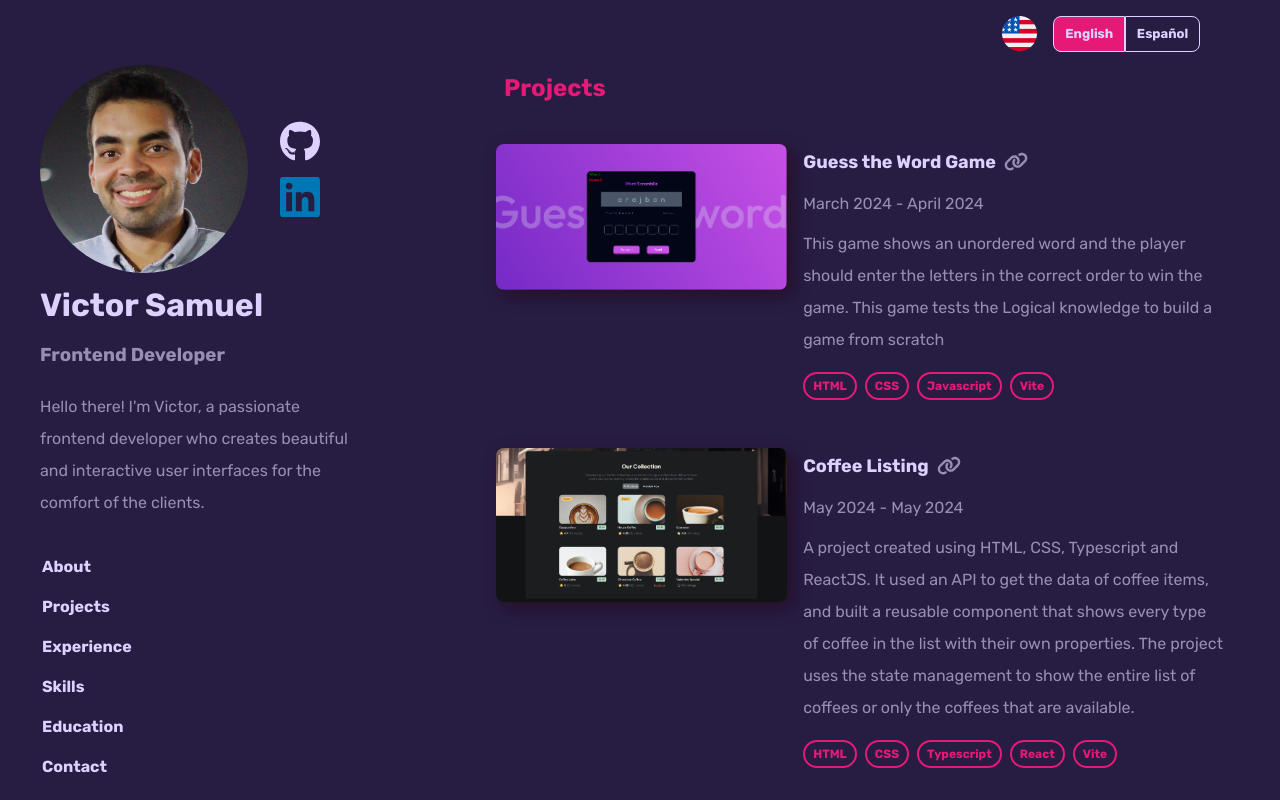
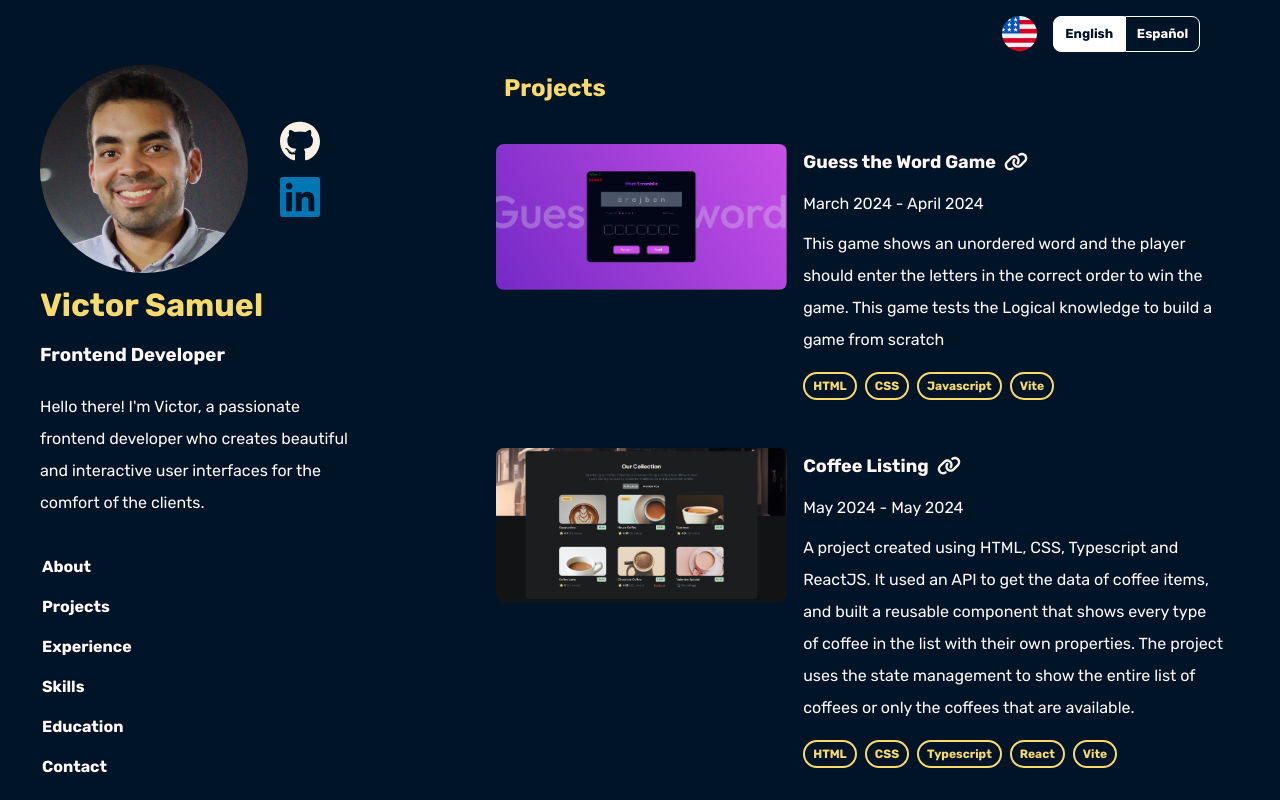
Before and after one commit to Viikudev/portfolio, a Next.js app: page / in a window 1280 px wide. Shown: the top 800 px of the page. Built offline with nearby package versions, Linux system fonts and the light colour scheme.

Commit message:
style: change main and background color

```diff
--- a/app/globals.css
+++ b/app/globals.css
@@ -4,7 +4,7 @@
 
 ::selection {
   color: #ded1ff;
-  background: #e61976;
+  background: blue;
 }
 
 button {
@@ -25,11 +25,11 @@ a {
 html,
 body {
   scroll-behavior: smooth;
-  scrollbar-color: #e61976 #ded1ff;
+  scrollbar-color: #f4d58d #001427;
   scrollbar-width: auto;
   line-height: 2;
-  color: #988db3;
-  background-color: #271c42;
+  color: #d3d3d3;
+  background-color: #001427;
   margin: 0;
   margin-top: 1rem;
   padding: 0;
--- a/app/page.module.css
+++ b/app/page.module.css
@@ -3,7 +3,8 @@
 }
 
 .languageContainer input:checked + label {
-  background-color: #e61976;
+  background-color: white;
+  color: #001427;
 }
 
 .languageContainer {
@@ -24,13 +25,13 @@
 }
 
 .englishOption {
-  border: 1px solid #ded1ff;
+  border: 1px solid white;
   border-radius: 0.5rem 0 0 0.5rem;
   padding: 0.25rem;
 }
 
 .spanishOption {
-  border: 1px solid #ded1ff;
+  border: 1px solid white;
   border-radius: 0 0.5rem 0.5rem 0;
   padding: 0.25rem;
 }
@@ -41,6 +42,10 @@
   font-size: small;
   font-weight: bold;
   cursor: pointer;
+}
+
+.selectedLang {
+  color: #001427;
 }
 
 .main {
@@ -131,17 +136,17 @@
 
 .author,
 .position {
-  color: #ded1ff;
+  color: #f9db6d;
   margin: 0;
   font-weight: bold;
 }
 
 .position {
-  color: #988db3;
+  color: #fff7f8;
 }
 
 .introduction {
-  color: #988db3;
+  color: #fff7f8;
   width: 20rem;
 }
 
@@ -160,7 +165,7 @@
 .link {
   padding-inline: 0.125rem;
   text-decoration: none;
-  color: #ded1ff;
+  color: #fff7f8;
   font-weight: bold;
   /* border-bottom: 2px solid #ded1ff; */
   transition: 100ms ease-in;
@@ -168,8 +173,8 @@
 
 .link:hover {
   margin-inline: 0.5rem;
-  border-bottom: 2px solid #e61976;
-  color: #e61976;
+  border-bottom: 2px solid #f9db6d;
+  color: #f9db6d;
 }
 
 .description {
@@ -235,7 +240,7 @@
 }
 
 .bright {
-  color: #ded1ff;
+  color: #fff7f8;
 }
 
 .brittany {
--- a/styles/Contact.module.css
+++ b/styles/Contact.module.css
@@ -1,7 +1,6 @@
 .contact {
   padding: 0.5rem;
   border-radius: 0.5rem;
-  background-color: #271c42;
   border: 0;
   width: fit-content;
   display: flex;
@@ -12,7 +11,7 @@
 }
 
 .contact:hover {
-  background-color: #34294f;
+  background-color: #708d8119;
 }
 
 .socialTitle {
@@ -30,11 +29,11 @@
 
 .contact:hover .actionImg {
   transform: translate(0, -0.25rem);
-  fill: #e61976;
+  fill: #f4d58d;
 }
 
 .actionImg {
-  fill: #988db3;
+  fill: #faf0e6;
   width: 1.5rem;
   transition: 100ms ease-in;
 }
@@ -48,5 +47,5 @@
 }
 
 .bright {
-  color: #ded1ff;
+  color: #faf0e6;
 }
--- a/styles/EducationCard.module.css
+++ b/styles/EducationCard.module.css
@@ -4,12 +4,12 @@
 
 .title {
   font-size: 1.125rem;
-  color: #ded1ff;
+  color: #fff7f8;
 }
 
 .degree {
   font-weight: 400;
-  color: #988db3;
+  color: #fff7f8;
 }
 
 .noMargin {
--- a/styles/ExperienceCard.module.css
+++ b/styles/ExperienceCard.module.css
@@ -13,7 +13,7 @@
 
 .title {
   font-size: 1.125rem;
-  color: #ded1ff;
+  color: #fff7f8;
 }
 
 .tags {
--- a/styles/ProjectCard.module.css
+++ b/styles/ProjectCard.module.css
@@ -1,5 +1,5 @@
 .projectCard {
-  color: #988db3;
+  color: #fff7f8;
   text-decoration: none;
   margin-left: 2.5rem;
   padding: 1rem;
@@ -11,7 +11,7 @@
 
 .projectCard:hover {
   border-radius: 0.5rem;
-  background-color: #34294f;
+  background-color: #708d8119;
 }
 
 .info {
@@ -22,7 +22,7 @@
 
 .projectCard:hover .linkImg {
   transform: translate(0, -0.25rem);
-  fill: #e61976;
+  fill: #f4d58d;
 }
 
 .titleContainer {
@@ -34,11 +34,11 @@
 .title {
   font-size: 1.125rem;
   height: fit-content;
-  color: #ded1ff;
+  color: #fff7f8;
 }
 
 .linkImg {
-  fill: #988db3;
+  fill: #faf0e6;
   width: 1.5rem;
   transition: 100ms ease-in;
 }
@@ -50,7 +50,6 @@
 }
 
 .img {
-  box-shadow: 0.375rem 0.375rem 1rem #25041385;
   border-radius: 0.5rem;
   width: 40%;
   height: 40%;
--- a/styles/Section.module.css
+++ b/styles/Section.module.css
@@ -3,7 +3,7 @@
   margin: 0;
   font-size: 1.5rem;
   font-weight: bold;
-  color: #e61976;
+  color: #f9db6d;
 }
 
 @media screen and (width <= 1200px) {
--- a/styles/Skill.module.css
+++ b/styles/Skill.module.css
@@ -6,5 +6,5 @@
 }
 
 .img {
-  fill: white;
+  fill: #fff7f8;
 }
--- a/styles/Tag.module.css
+++ b/styles/Tag.module.css
@@ -1,9 +1,9 @@
 .tag {
-  border: 0.125rem solid #e61976;
+  border: 0.125rem solid #f9db6d;
   font-size: 0.75rem;
   font-weight: bold;
   padding-inline: 0.5rem;
   width: fit-content;
   border-radius: 10rem;
-  color: #e61976;
+  color: #f9db6d;
 }
```
Also changed, not shown: public/email.svg, public/github.svg.
